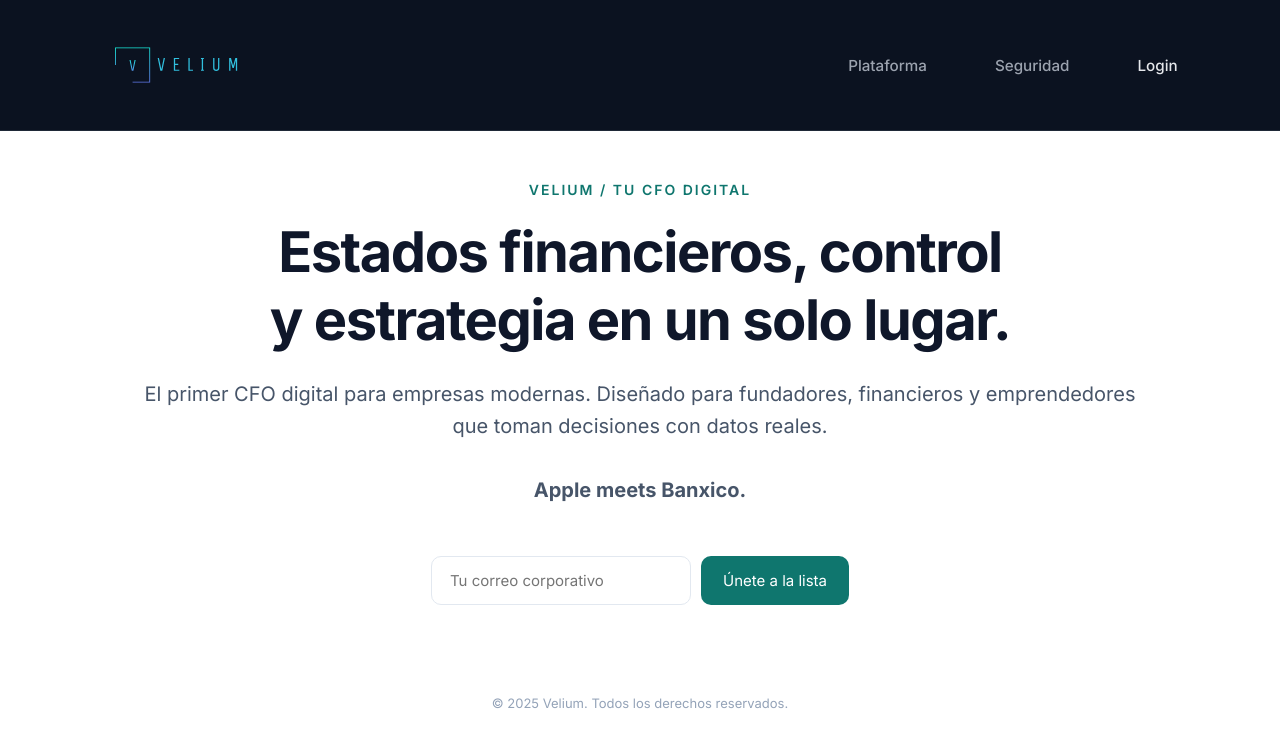
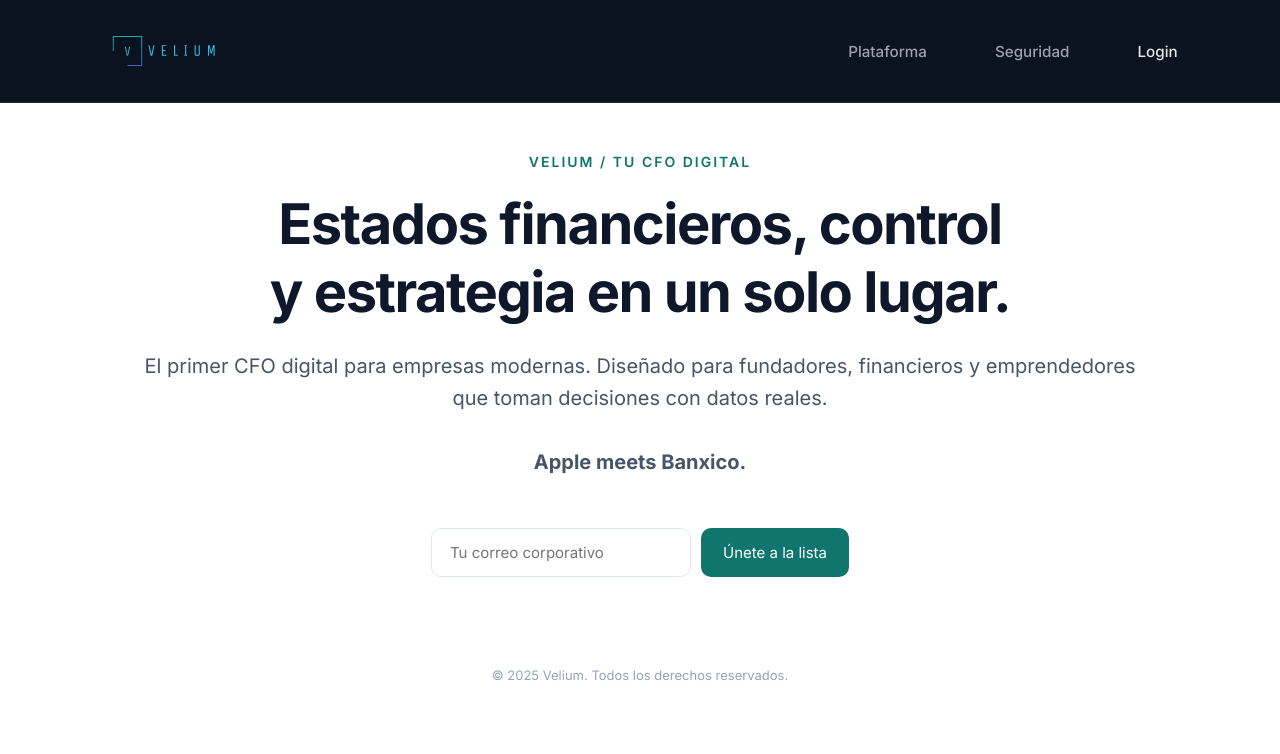
Before and after one commit to patovelium/cfo-coming-soon, a plain HTML site: page public/index.html in a window 1280 px wide. Drawn offline with Linux system fonts and the light colour scheme.

Commit message:
Update index.html

```diff
--- a/public/index.html
+++ b/public/index.html
@@ -137,11 +137,11 @@
   display:flex;
   align-items:center;
   justify-content:space-between;
-  padding: 5px 8%;
+  padding: 1px 8%;
   background: #0b1220;
   border-bottom: 1px solid #1f2937;
 ">
-  <img src="velium-logo.svg" alt="Velium Logo" style="height:120px; object-fit:contain;">
+  <img src="velium-logo.svg" alt="Velium Logo" style="height:100px; object-fit:contain;">
 
   <nav style="display:flex; gap:28px; font-size:0.95rem;">
     <a href="#" style="color:#9ca3af; text-decoration:none;">Plataforma</a>
```
